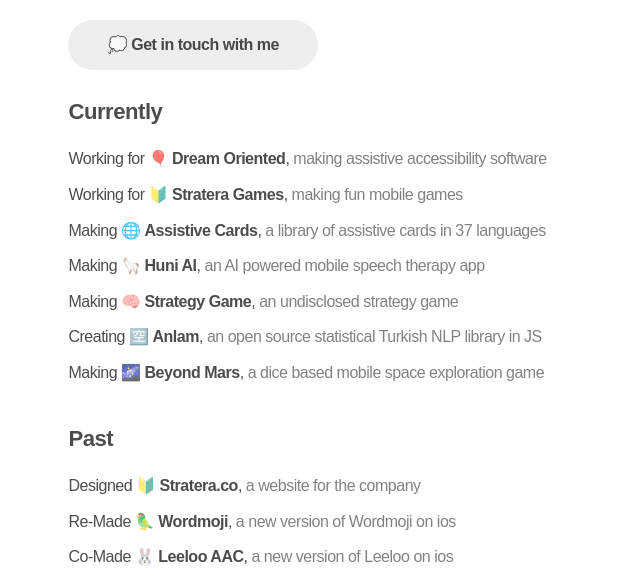
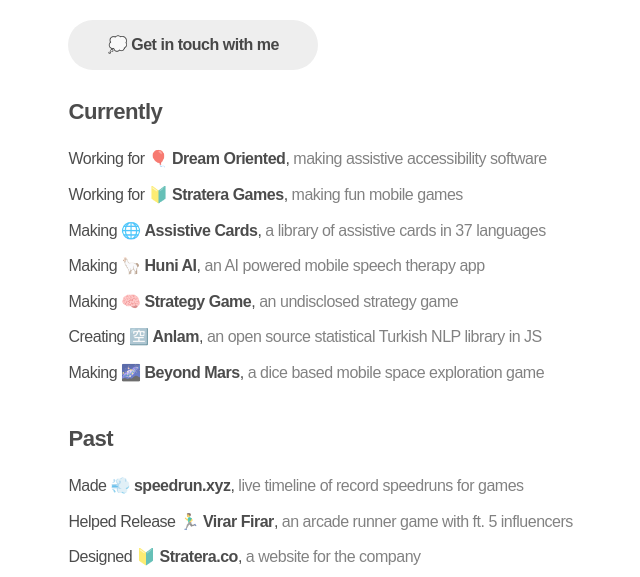
Before and after one commit to btk/buraktokak, a Gatsby site: page / in a window 1280 px wide. Shown: the part 223-800 px from the top of the page, without its empty margins (109-749 px from the left). Built offline with nearby package versions, Linux system fonts and the light colour scheme; Gatsby itself is replaced by a stand-in of ours; a web font is replaced by a local one.

Commit message:
add sr.xyt<z

```diff
--- a/package.json
+++ b/package.json
@@ -31,7 +31,7 @@
     "develop": "gatsby develop",
     "format": "prettier --write \"**/*.{js,jsx,json,md}\"",
     "push": "gatsby build && aws s3 rm s3://www.buraktokak.com --recursive && aws s3 cp public s3://www.buraktokak.com --recursive",
-    "start": "npm run develop",
+    "start": "gatsby develop",
     "serve": "gatsby serve",
     "test": "echo \"Write tests! -> https://gatsby.dev/unit-testing\""
   },
--- a/src/pages/index.js
+++ b/src/pages/index.js
@@ -79,7 +79,8 @@
         <div className="made">
           <h3>Past</h3>
           <ul>
-            <li style={{display: "none"}}>Helped Release 🏃‍♂️ <a href="" target="_blank"><b>Virar Firar</b></a>, <span>an arcade runner game with 4 influencers</span></li>
+            <li>Made ‍💨 <a href="https://speedrun.xyz" target="_blank"><b>speedrun.xyz</b></a>, <span>live timeline of record speedruns for games</span></li>
+            <li>Helped Release 🏃‍♂️ <a href="https://stratera.co/game/viralfirar" target="_blank"><b>Virar Firar</b></a>, <span>an arcade runner game with ft. 5 influencers</span></li>
             <li>Designed 🔰 <a href="https://stratera.co/" target="_blank"><b>Stratera.co</b></a>, <span>a website for the company</span></li>
             <li>Re-Made 🦜 <a href="https://apps.apple.com/us/app/id1517824465" target="_blank"><b>Wordmoji</b></a>, <span>a new version of Wordmoji on ios</span></li>
             <li>Co-Made 🐰 <a href="https://apps.apple.com/us/app/leeloo-aac-autism-speech-app/id1508952198" target="_blank"><b>Leeloo AAC</b></a>, <span>a new version of Leeloo on ios</span></li>
```
